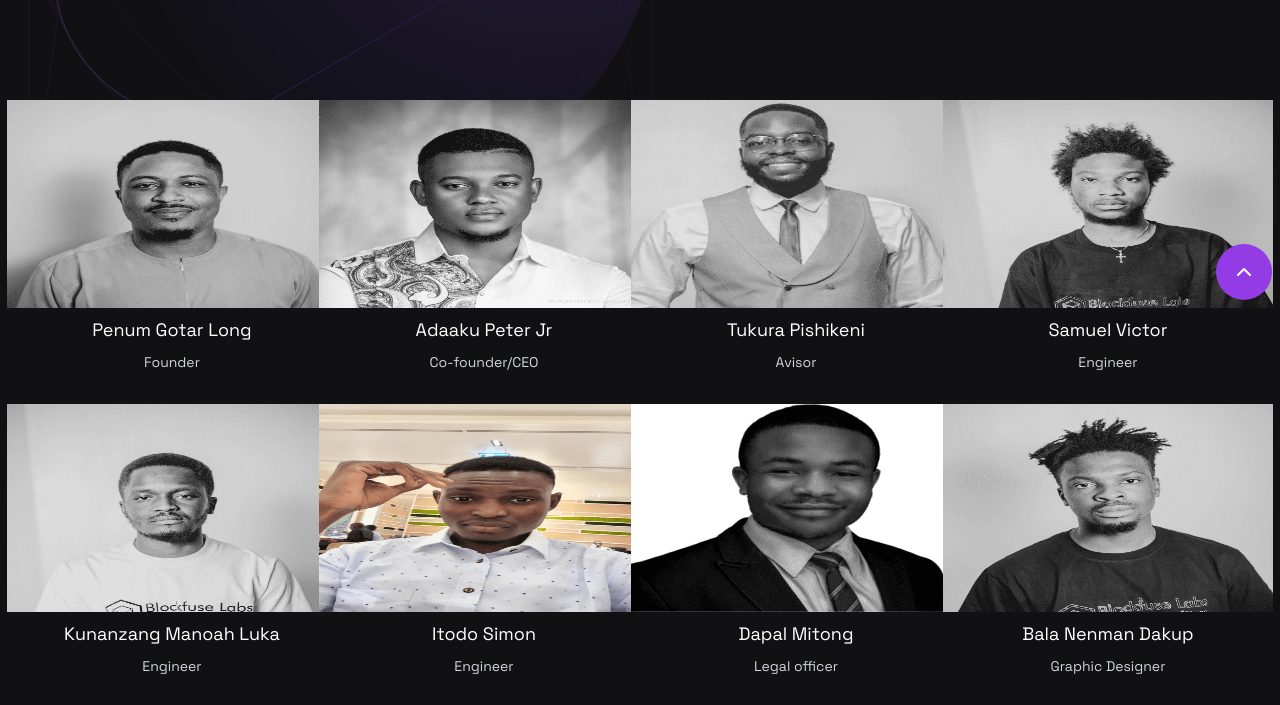
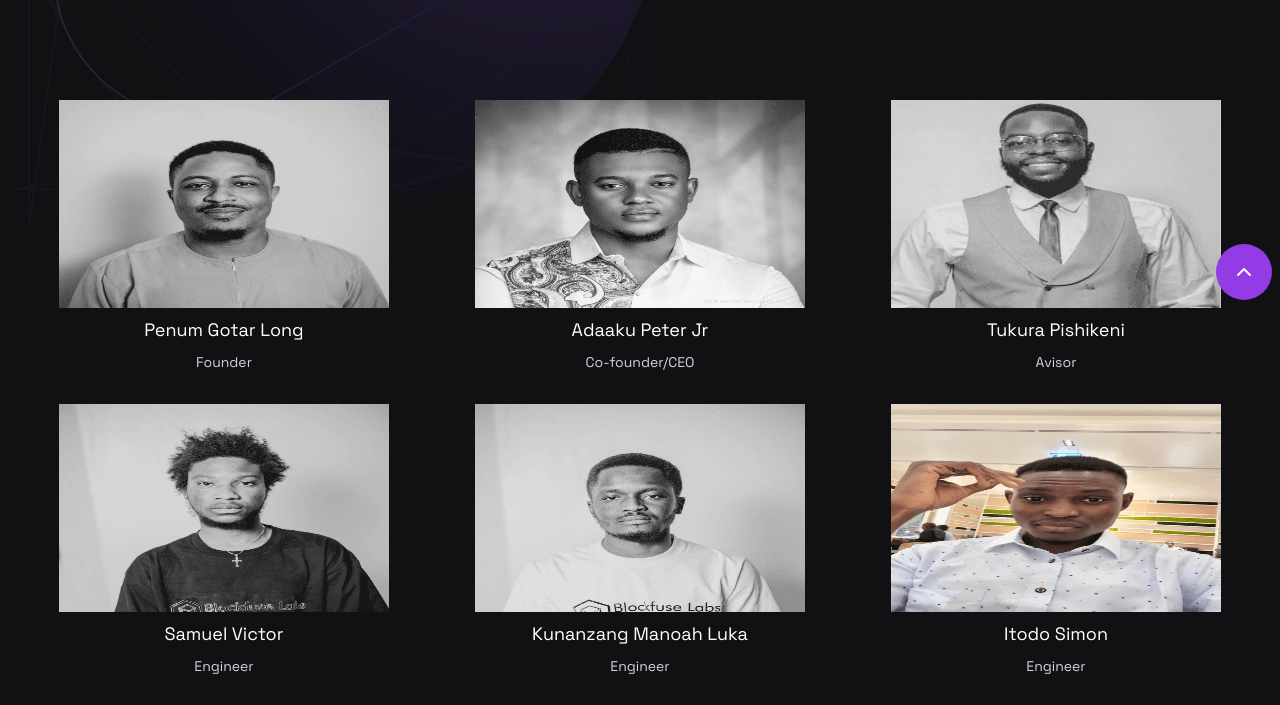
Before and after one commit to marycynthia2020/blockfuse-website, a plain HTML site: page team.html in a window 1280 px wide. Shown: the part 460-1165 px from the top of the page. Drawn offline with Linux system fonts and the light colour scheme; a web font is replaced by a local one.

Commit message:
adds responsive on the team section

```diff
--- a/team.html
+++ b/team.html
@@ -120,7 +120,9 @@
         <!-- team section -->
 
         <section>
-          <div class="w-[95%] grid md:grid-cols-4 mx-auto gap-8 mb-12">
+          <div
+            class="w-[95%] grid md:grid-cols-2 lg:grid-cols-3 2xl:grid-cols-4 mx-auto gap-8 mb-12"
+          >
             <div class="flex flex-col gap-2 place-items-center">
               <a href="" class="w-[330px] h-[208px]"
                 ><img
```
Also changed, not shown: dist/style.css.
